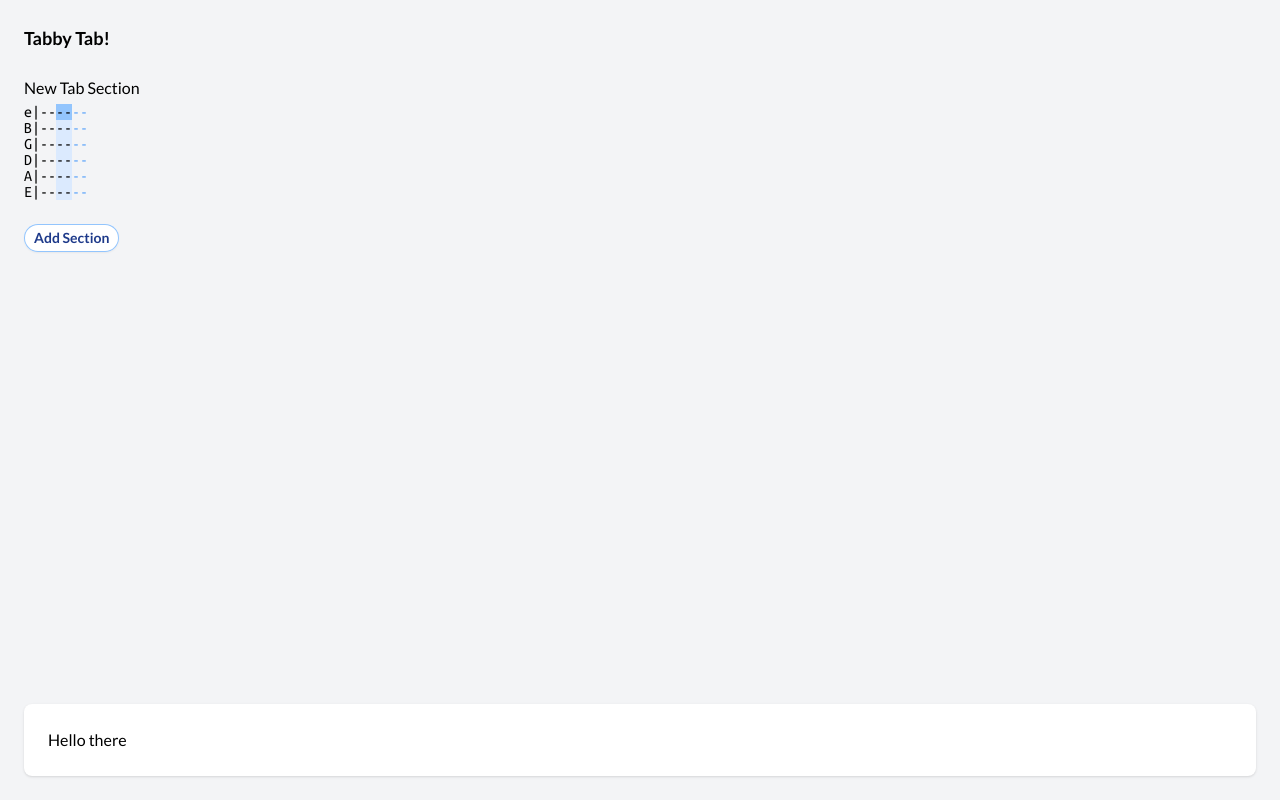
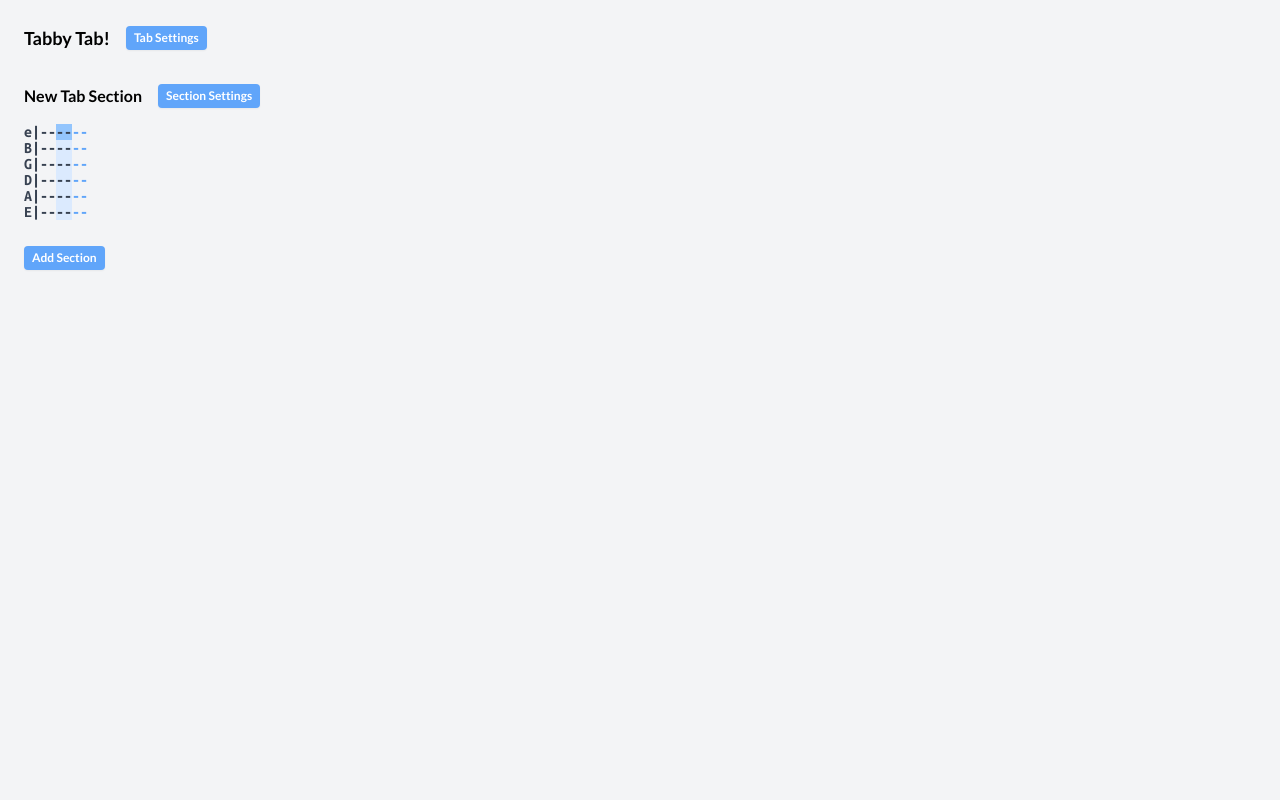
Before and after one commit to haydn-smith/tabby, a Vue app: page / in a window 1280 px wide. Both pictures are taken after a click on the button "Add Section". Built offline with nearby package versions, Linux system fonts and the light colour scheme.

Commit message:
settings modals

```diff
--- a/package.json
+++ b/package.json
@@ -11,6 +11,7 @@
   "dependencies": {
     "@headlessui/vue": "^1.7.12",
     "@heroicons/vue": "^2.0.16",
+    "@tailwindcss/forms": "^0.5.3",
     "ramda": "^0.28.0",
     "uuid": "^9.0.0",
     "vue": "^3.2.45"
--- a/src/App.vue
+++ b/src/App.vue
@@ -3,6 +3,8 @@ import Panel from './components/Panel.vue'
 import Tab from './values/tab';
 import Button from './components/Button.vue';
 import SectionComponent from './components/Section.vue';
+import Modal from './components/Modal.vue';
+import Input from './components/Input.vue';
 import { onMounted, ref, watch } from 'vue';
 import Column from './values/column';
 import Note from './values/note';
@@ -12,6 +14,7 @@ import Cursor from './values/cursor';
 
 const tab = ref(new Tab());
 const cursor = ref(new Cursor());
+const tabSettingsOpen = ref(false);
 
 onMounted(() => {
   document.addEventListener("keydown", (event: KeyboardEvent) => {
@@ -43,7 +46,14 @@ const onNoteSelected = (string: number, column: number, section: number, active:
 
 <template>
   <div class="relative p-6 bg-gray-100 w-screen h-screen overflow-hidden">
-    <div class="font-bold text-lg mb-6">{{ tab.name }}</div>
+    <div class="font-bold text-lg mb-8 flex items-center">
+      <div class="mr-4">{{ tab.name }}</div>
+      <Button @click="tabSettingsOpen = true" text="Tab Settings"/>
+    </div>
+
+    <Modal title="Tab Settings" v-model="tabSettingsOpen">
+      <Input label="Tab Name" placeholder="Your Tabby Tab!" v-model="tab.name"/>
+    </Modal>
 
     <div v-for="section, index in tab.sections" :key="index">
       <SectionComponent
@@ -56,11 +66,5 @@ const onNoteSelected = (string: number, column: number, section: number, active:
     </div>
 
     <Button @click="tab = tab.addSection()" text="Add Section"/>
-
-    <div class="bottom-0 left-0 right-0 absolute m-6">
-      <Panel>
-        Hello there
-      </Panel>
-    </div>
   </div>
 </template>
--- a/src/components/Button.vue
+++ b/src/components/Button.vue
@@ -5,5 +5,7 @@ defineProps<{
 </script>
 
 <template>
-  <button type="button" class="rounded-full bg-white py-1 px-2.5 text-sm font-semibold text-blue-900 shadow-sm ring-1 ring-inset ring-blue-300 hover:bg-blue-50 transition">{{ text }}</button>
+  <button type="button" class="rounded bg-blue-400 py-1 px-2 text-xs font-semibold text-white shadow-sm hover:bg-blue-500 transition focus-visible:outline focus-visible:outline-2 focus-visible:outline-offset-2 focus-visible:outline-blue-600">
+    {{ text }}
+  </button>
 </template>
--- /dev/null
+++ b/src/components/Input.vue
@@ -0,0 +1,26 @@
+<script setup lang="ts">
+defineProps<{
+  label: string,
+  placeholder: string,
+  modelValue: string,
+}>();
+
+defineEmits<{
+  (e: 'update:modelValue', modelValue: string)
+}>();
+</script>
+
+<template>
+  <div class="rounded-md px-3 pt-2.5 pb-1.5 shadow-sm ring-1 ring-inset ring-gray-300 focus-within:ring-2 focus-within:ring-blue-400 transition">
+    <label for="name" class="block text-xs font-medium text-gray-900">{{ label }}</label>
+    <input
+      :value="modelValue"
+      @input="$emit('update:modelValue', $event.target.value)"
+      type="text"
+      name="name"
+      id="name"
+      class="block w-full border-0 p-0 text-gray-900 placeholder:text-gray-400 focus:ring-0 sm:text-sm sm:leading-6"
+      :placeholder="placeholder"
+    />
+  </div>
+</template>
--- /dev/null
+++ b/src/components/Modal.vue
@@ -0,0 +1,47 @@
+<template>
+  <TransitionRoot as="template" :show="modelValue">
+    <Dialog as="div" class="relative z-10" @close="$emit('update:modelValue', false)">
+      <TransitionChild as="template" enter="ease-out duration-300" enter-from="opacity-0" enter-to="opacity-100" leave="ease-in duration-200" leave-from="opacity-100" leave-to="opacity-0">
+        <div class="fixed inset-0 bg-gray-500 bg-opacity-75 transition-opacity" />
+      </TransitionChild>
+
+      <div class="fixed inset-0 z-10 overflow-y-auto">
+        <div class="flex min-h-full items-end justify-center p-4 text-center sm:items-center sm:p-0">
+          <TransitionChild as="template" enter="ease-out duration-300" enter-from="opacity-0 translate-y-4 sm:translate-y-0 sm:scale-95" enter-to="opacity-100 translate-y-0 sm:scale-100" leave="ease-in duration-200" leave-from="opacity-100 translate-y-0 sm:scale-100" leave-to="opacity-0 translate-y-4 sm:translate-y-0 sm:scale-95">
+            <DialogPanel class="relative transform overflow-hidden rounded-lg bg-white px-4 pt-5 pb-4 text-left shadow-xl transition-all sm:my-8 sm:w-full sm:max-w-sm sm:p-6">
+              <div>
+                <!-- <div class="mx-auto flex h-12 w-12 items-center justify-center rounded-full bg-green-100"> -->
+                <!--   <CheckIcon class="h-6 w-6 text-green-600" aria-hidden="true" /> -->
+                <!-- </div> -->
+                <div class="">
+                  <DialogTitle as="h3" class="text-center text-base font-semibold leading-6 text-gray-900">{{ title }}</DialogTitle>
+                  <div class="mt-5 text-sm text-gray-500">
+                    <slot></slot>
+                  </div>
+                </div>
+              </div>
+              <div class="text-center mt-5 sm:mt-6">
+                <Button @click="$emit('update:modelValue', false)" text="Save and Close" />
+              </div>
+            </DialogPanel>
+          </TransitionChild>
+        </div>
+      </div>
+    </Dialog>
+  </TransitionRoot>
+</template>
+
+<script setup lang="ts">
+import Button from './Button.vue';
+import { Dialog, DialogPanel, DialogTitle, TransitionChild, TransitionRoot } from '@headlessui/vue'
+import { CheckIcon } from '@heroicons/vue/24/outline'
+
+defineProps<{
+  title: string,
+  modelValue: boolean
+}>();
+
+defineEmits<{
+  (e: 'update:modelValue', modelValue: boolean): void
+}>();
+</script>
--- a/src/components/Section.vue
+++ b/src/components/Section.vue
@@ -1,9 +1,14 @@
 <script setup lang="ts">
-import { nextTick, watch } from 'vue';
+import { nextTick, watch, ref } from 'vue';
+import Modal from './Modal.vue';
+import Button from './Button.vue';
+import Input from './Input.vue';
 import Column from '../values/column';
 import Cursor from '../values/cursor';
 import Section from '../values/section';
 import ColumnComponent from './Column.vue';
+
+const sectionSettingsOpen = ref(false);
 
 const props = defineProps<{
   section: Section,
@@ -39,9 +44,16 @@ const onNoteSelected = (string: number, active: boolean, index: number) => {
 
 <template>
   <div class="mb-6">
-    <div class="mb-1 font-normal text-md">{{ section.name }}</div>
+    <div class="font-bold text-md mb-4 flex items-center">
+      <div class="mr-4">{{ section.name }}</div>
+      <Button @click="sectionSettingsOpen = true" text="Section Settings"/>
+    </div>
 
-    <div class="flex font-mono text-md leading-none">
+    <Modal title="Section Settings" v-model="sectionSettingsOpen">
+      <Input label="Section Name" placeholder="e.g. Verse 1" v-model="section.name"/>
+    </Modal>
+
+    <div class="flex font-mono text-md leading-none font-bold text-gray-700">
       <div>
         <div v-for="tuning, index in section.getTuning()" :key="index">{{ tuning }}</div>
       </div>
--- a/src/values/tab.ts
+++ b/src/values/tab.ts
@@ -17,6 +17,7 @@ export default class Tab {
     public static makeFromTab(tab: Tab): Tab {
         const newTab = new Tab();
 
+        newTab.name = tab.name;
         newTab.sections = tab.sections.map(section => Section.makeFromSection(section));
 
         return newTab;
--- a/tailwind.config.cjs
+++ b/tailwind.config.cjs
@@ -11,5 +11,7 @@ module.exports = {
       'mono': ['Ubuntu Mono', 'monospace']
     }
   },
-  plugins: [],
+  plugins: [
+    require('@tailwindcss/forms'),
+  ],
 }
```
Also changed, not shown: 1 other file (tests, documents, lock files or other folders).
